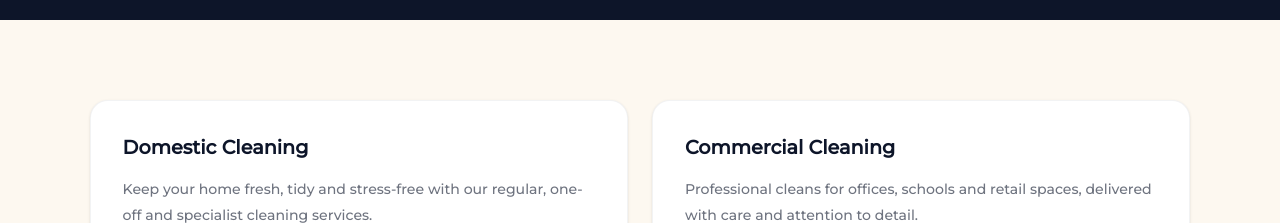
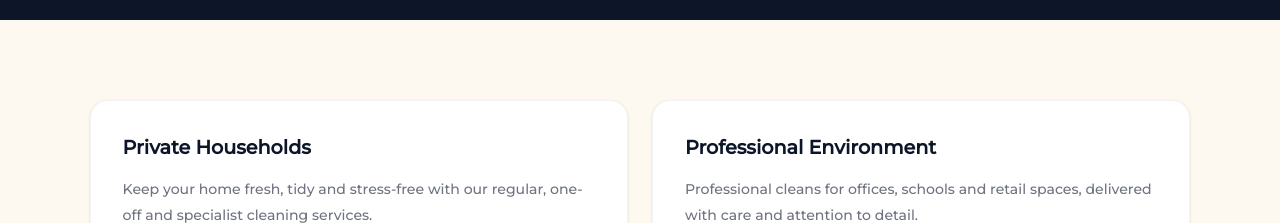
Before and after one commit to theNubiadev/sfcssl, a Next.js app: page / in a window 1280 px wide. Shown: the part 840-1063 px from the top of the page. Built offline with nearby package versions, Linux system fonts and the light colour scheme.

Commit message:
style: Update service titles for clarity in cleaning services section

```diff
--- a/app/page.tsx
+++ b/app/page.tsx
@@ -174,16 +174,17 @@ const render = [
 const servicesList = [
   {
     tag: "Keep your home fresh, tidy and stress-free with our regular, one-off and specialist cleaning services.",
-    title: "Domestic Cleaning",
+    title: "Private Households",
     link: "Learn More",
     address: "/private",
   },
   {
     tag: "Professional cleans for offices, schools and retail spaces, delivered with care and attention to detail.",
-    title: "Commercial Cleaning",
+    title: "Professional Environment",
     link: "Learn More",
     address: "/professional",
   },
+
 ];
 
 /* ─── Page ─ */
```
